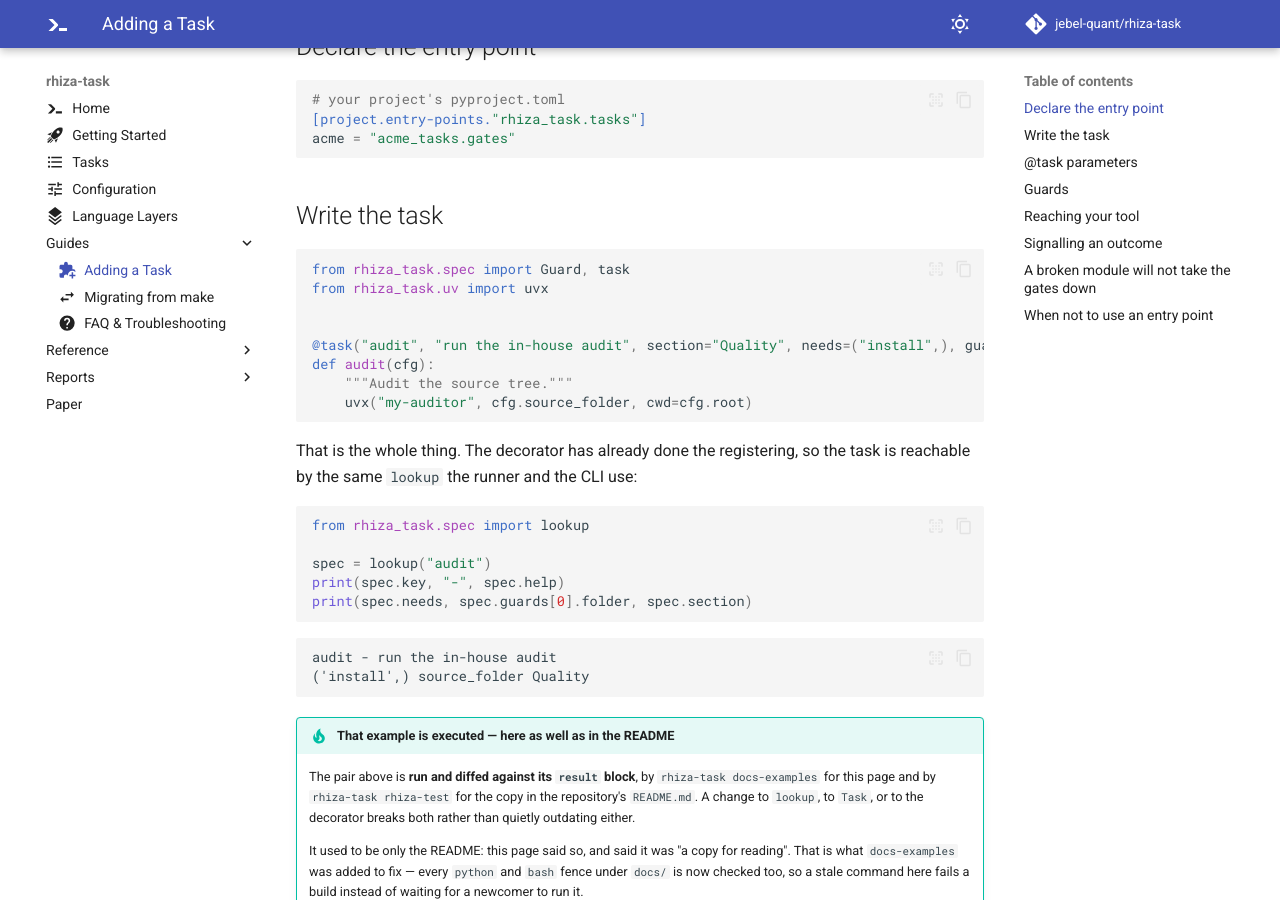
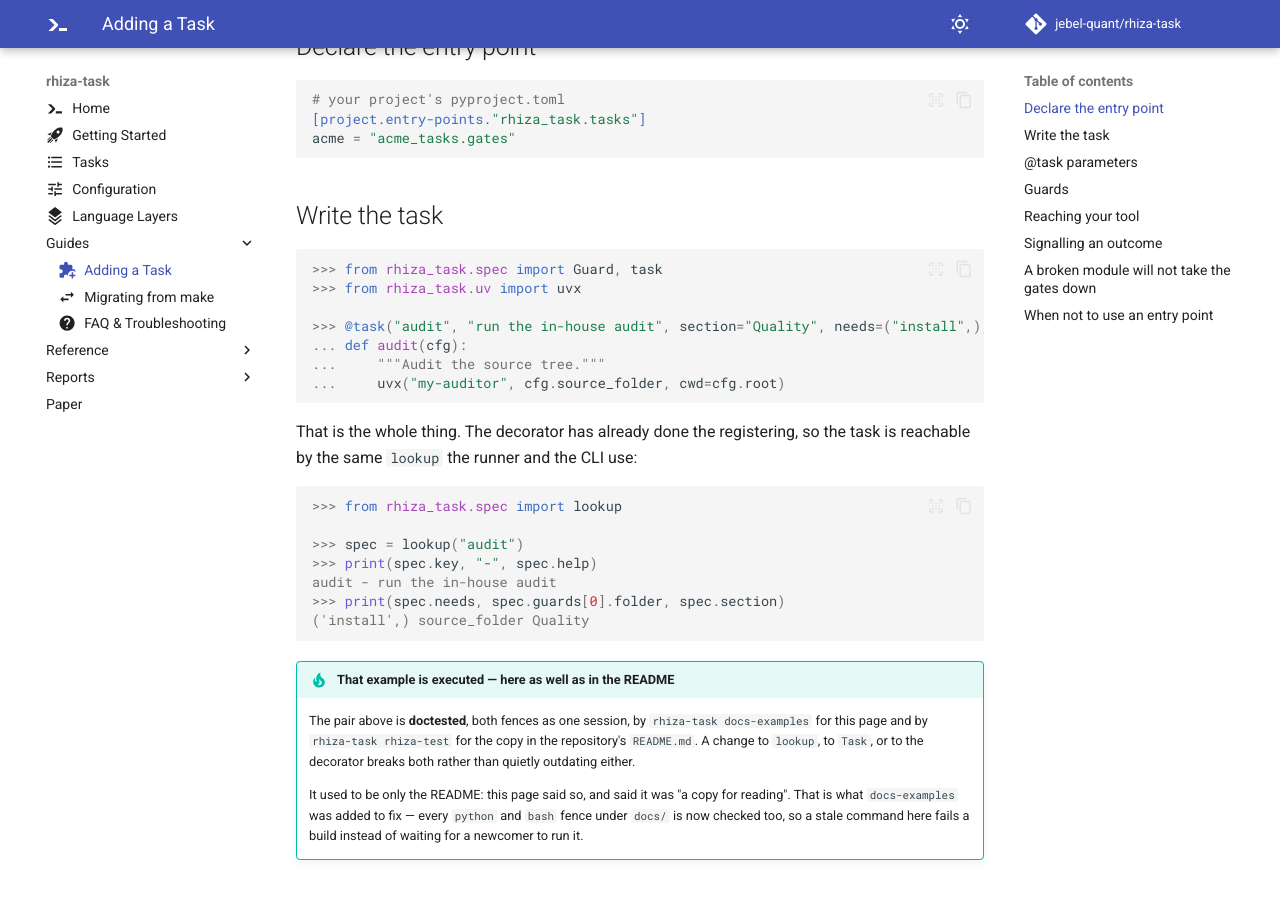
Before and after one commit to Jebel-Quant/rhiza-task, an MkDocs documentation site: the page built from docs/adding_a_task.md, in a window 1280 px wide and 900 px high, scrolled down 349 px. Built offline with MkDocs 1.6.1 and Material for MkDocs 9.7.7, drawn with Linux system fonts in a browser that asks for light colours; comment, search, counter and statistics services are not loaded.

Commit message:
docs: convert python + result example pairs to pycon
README.md, docs/adding_a_task.md and docs/layers.md now write their
runnable examples as pycon doctest transcripts instead of a python fence
followed by a result block, and describe them as doctested. Outputs are
the ones docs-examples produces when it runs them.

Co-Authored-By: Claude Opus 5.5 <noreply@anthropic.com>

````diff
--- a/docs/adding_a_task.md
+++ b/docs/adding_a_task.md
@@ -20,35 +20,31 @@ acme = "acme_tasks.gates"
 
 ## Write the task
 
-```python
-from rhiza_task.spec import Guard, task
-from rhiza_task.uv import uvx
+```pycon
+>>> from rhiza_task.spec import Guard, task
+>>> from rhiza_task.uv import uvx
 
-
-@task("audit", "run the in-house audit", section="Quality", needs=("install",), guards=(Guard("source_folder"),))
-def audit(cfg):
-    """Audit the source tree."""
-    uvx("my-auditor", cfg.source_folder, cwd=cfg.root)
+>>> @task("audit", "run the in-house audit", section="Quality", needs=("install",), guards=(Guard("source_folder"),))
+... def audit(cfg):
+...     """Audit the source tree."""
+...     uvx("my-auditor", cfg.source_folder, cwd=cfg.root)
 ```
 
 That is the whole thing. The decorator has already done the registering, so the task is
 reachable by the same `lookup` the runner and the CLI use:
 
-```python
-from rhiza_task.spec import lookup
+```pycon
+>>> from rhiza_task.spec import lookup
 
-spec = lookup("audit")
-print(spec.key, "-", spec.help)
-print(spec.needs, spec.guards[0].folder, spec.section)
-```
-
-```result
+>>> spec = lookup("audit")
+>>> print(spec.key, "-", spec.help)
 audit - run the in-house audit
+>>> print(spec.needs, spec.guards[0].folder, spec.section)
 ('install',) source_folder Quality
 ```
 
 !!! tip "That example is executed — here as well as in the README"
-    The pair above is **run and diffed against its `result` block**, by `rhiza-task
+    The pair above is **doctested**, both fences as one session, by `rhiza-task
     docs-examples` for this page and by `rhiza-task rhiza-test` for the copy in the
     repository's `README.md`. A change to `lookup`, to `Task`, or to the decorator breaks
     both rather than quietly outdating either.
````
Also changed, not shown: README.md (+19 -22 lines), docs/layers.md (+7 -11 lines).
